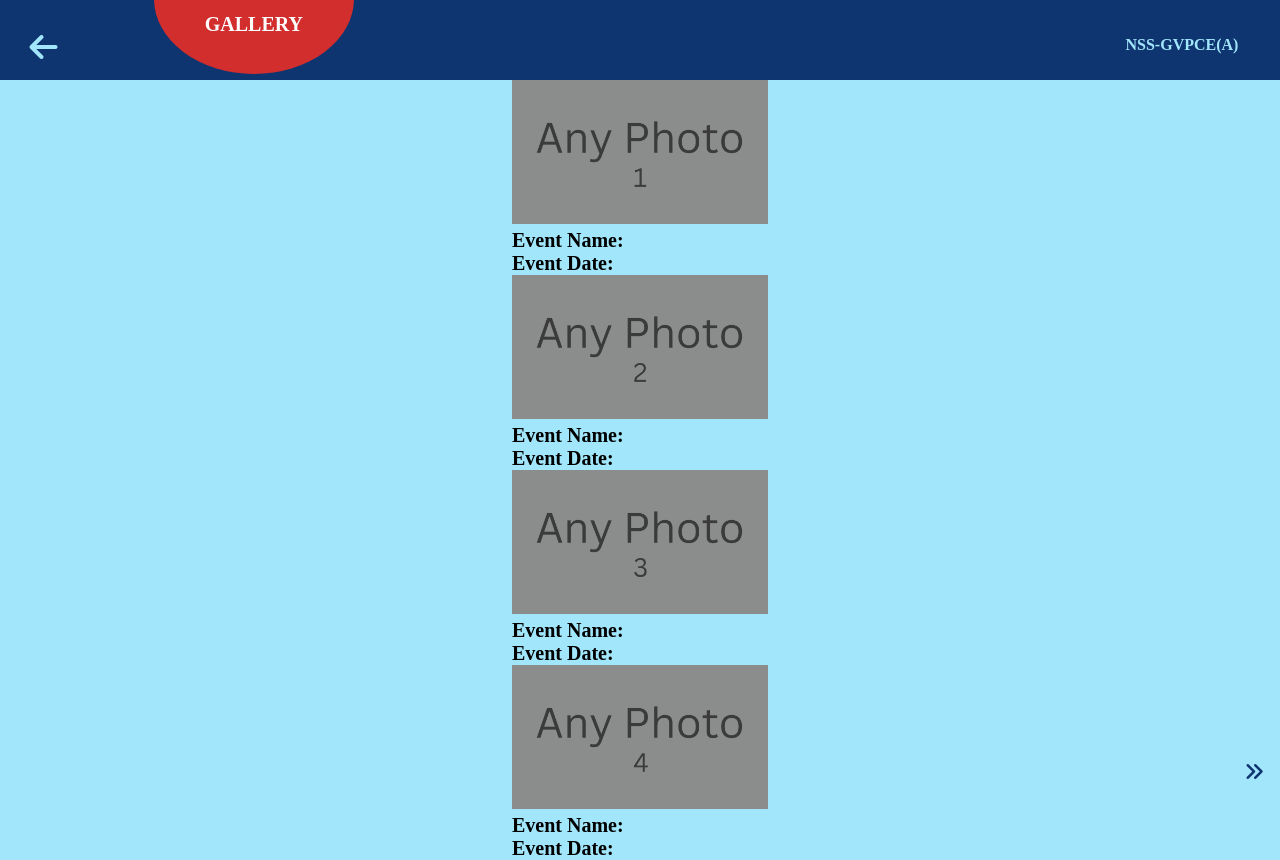
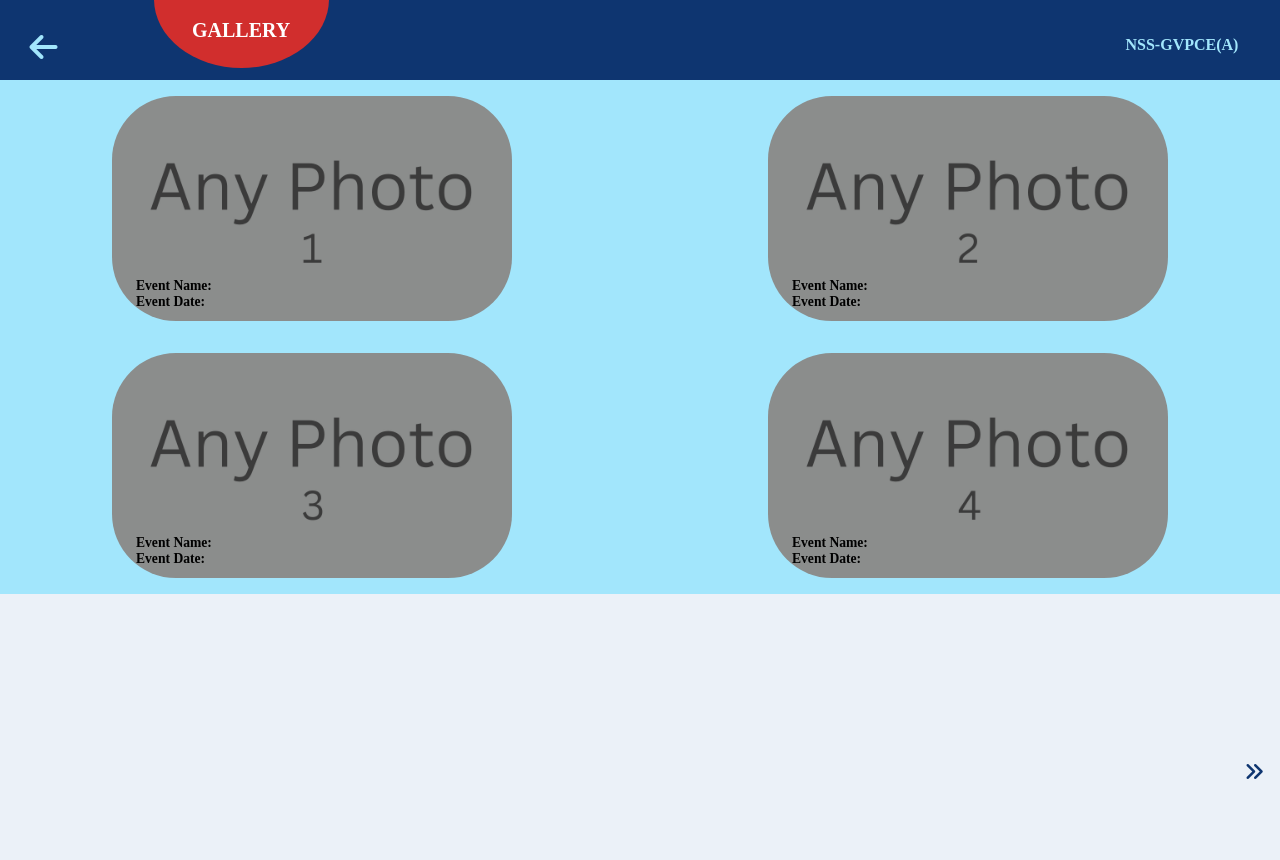
Before and after one commit to chemdocsweb/new_repo_nss, a plain HTML site: page frontend/public/gallery.html in a window 1280 px wide. After the commit the page ends 800 px from the top, so only its background shows below. Drawn offline with Linux system fonts and the light colour scheme.

Commit message:
gallery done

```diff
--- a/frontend/public/gallery.html
+++ b/frontend/public/gallery.html
@@ -121,5 +121,50 @@
   </main>
 </body>
 <script type="text/javascript" src="main.js"></script>
+<script>
 
+  window.addEventListener('resize', update_image_per_page())
+
+  function update_image_per_page() {
+    var screenWidth = window.innerWidth;
+    if (screenWidth < 768 && screenWidth > 1024) {
+      var imgs_per_page = 6;
+    } else {
+      var imgs_per_page = 4;
+    }
+    console.log(imgs_per_page)
+  }
+  function paginate(page) {
+  var start = (page - 1) * imgs_per_page;
+  var end = start + imgs_per_page;
+  gallery_cards.forEach((card, index) => {
+    card.style.display = (index >= start && index < end) ? 'block' : 'none';
+  });
+  var left_btn = document.getElementById("left_btn");
+  var right_btn = document.getElementById("right_btn");
+
+  if (page === 1) {
+    left_btn.style.opacity = 0;
+    left_btn.style.pointerEvents = 'none';
+  } else {
+    left_btn.style.opacity = 1;
+    left_btn.style.pointerEvents = 'auto';
+  }
+
+  if (page === no_of_pages) {
+    right_btn.style.opacity = 0;
+    right_btn.style.pointerEvents = 'none';
+  } else {
+    right_btn.style.opacity = 1;
+    right_btn.style.pointerEvents = 'auto';
+  }
+}
+  var current_page = 1;
+  var gallery_cards = Array.from(document.getElementsByClassName('gallery_img'));
+  var gallery_img_count = gallery_cards.length;
+  var imgs_per_page = 4;
+  var no_of_pages = Math.ceil(gallery_img_count / imgs_per_page);
+  paginate(current_page, imgs_per_page);
+
+</script>
 </html>
--- a/frontend/public/main.js
+++ b/frontend/public/main.js
@@ -1,3 +1,7 @@
+var screenWidth = window.innerWidth;
+var screenHeight = window.innerHeight;
+var screenAspect_ratio = screenHeight/screenWidth
+
 function back(){
   window.history.back();
 }
@@ -132,20 +136,11 @@ function description(element) {
 
 
 
-var screenWidth = window.innerWidth;
-var screenHeight = window.innerHeight;
-var screenAspect_ratio = screenHeight/screenWidth
+
 
 if (window.location.href.includes("index.html")) {
 
 } else if (window.location.href.includes("gallery.html")) {
-  var current_page = 1;
-  var gallery_cards = Array.from(document.getElementsByClassName('gallery_img'));
-  var gallery_img_count = gallery_cards.length;
-  var imgs_per_page = 4;
-  var no_of_pages = Math.ceil(gallery_img_count / imgs_per_page);
-  paginate(current_page);
-
 } else if (window.location.href.includes("events.html")) {
   var upcoming_events = document.getElementById('upcoming_events');
   upcoming_events.style.display = 'block';
--- a/frontend/public/styles.css
+++ b/frontend/public/styles.css
@@ -6,6 +6,10 @@
   --bluish_color2: #3A3C71;
   --bluish_color3: #2E528F;
   --redish_color: #D12E2D;
+  --gallery_img_ratio: calc(16/9);
+  --gallery_img_width_m: 80vw;
+  --gallery_img_width_t: 40vw;
+  --gallery_img_width_d: 25rem;
 }
 * {
   margin: 0;
@@ -223,24 +227,20 @@ body {
 }
 
 .gallery {
-  display: flex;
-  flex-direction: column;
-  justify-content: flex-start;
-  align-items: center;
-  height: 100vh;
+  display: block;
 }
 .gallery header {
-  flex: 0 0 10%;
   display: flex;
   justify-content: space-between;
-  align-items: center;
+  align-items: flex-start;
   width: 100%;
   height: 5rem;
   background-color: var(--bluish_color);
   padding: .75rem .25rem;
 }
 .gallery .back_button_div {
-  align-self: flex-start;
+  display: flex;
+  align-items: flex-start;
   flex: 0 1 20%;
 }
 .gallery .title {
@@ -254,7 +254,6 @@ body {
   margin-left: 2rem;
   padding: 1.125rem;
   padding-top: 3rem;
-
 }
 .gallery .title h1 {
   position: relative;
@@ -272,30 +271,41 @@ body {
 .gallery .nss_title h3 {
   font-size: medium;
 }
-
 .gallery main {
-  flex: 0 1 90%;
   background-color: var(--cyanish_color);
+}
+.gallery .gallery_imgs {
   display: flex;
+  flex-wrap: wrap;
+  flex-direction: column;
   justify-content: center;
   align-items: center;
-  width: 100%;
-  height: 100%;
+  padding: 1rem 0;
 }
-
-.gallery main img {
-  width: 20vw;
+.gallery .gallery_img {
+  height: calc((1/var(--gallery_img_ratio))*var(--gallery_img_width_m));
+  margin: .5rem 0;
+}
+.gallery .gallery_img img {
+  width: var(--gallery_img_width_m);
+  border-radius: 2rem;
+}
+.gallery .img_details {
+  position: absolute;
+  margin: -3rem 0 0 1.5rem;
+}
+.gallery .img_details h4 {
+  font-size: .85rem;
 }
 .gallery .pagation {
   flex: 0 0 50%;
   width: 100%;
   display: grid;
+  position: fixed;
   grid-template-columns: repeat(2, 1fr);
   justify-content: space-between;
-  position: absolute;
   bottom: 2vh;
 }
-
 .gallery .pagation .btn {
   width: 100%;
   padding: 0 1rem;
@@ -312,16 +322,12 @@ body {
   background: none;
   outline: none;
 }
-.gallery .pagation #left_btn {
-  text-align: left;
-}
-.gallery .pagation #right_btn {
-  text-align: right;
-}
 .gallery .pagation button i {
   color: var(--bluish_color);
   font-size: 1.25rem;
 }
+
+
 @media only screen and (min-width: 768px) {
   body {
     font-size: 1.25rem;
@@ -343,16 +349,46 @@ body {
     padding: 2vw;
   }
   .gallery .title {
-    margin-top: -6.5vw;
+    margin-top: -7.5vw;
     margin-left: 10vw;
-    padding: 3vw 4vw;
+    padding: 2vw 3vw;
     padding-top: 7vw;
   }
+  .gallery .gallery_imgs {
+    display: grid;
+    grid-template-columns: repeat(2, 1fr);
+    gap: 2rem;
+  }
+  .gallery .gallery_img {
+    place-self: center;
+    height: calc((1/var(--gallery_img_ratio))*var(--gallery_img_width_t));
+    margin: 0;
+  }
+  .gallery .gallery_img img {
+    width: var(--gallery_img_width_t);
+    border-radius:
 }
 
 @media only screen and (min-width:1024px) {
+  body {
+    min-width: 100dvh;
+  }
   .home .gallery_photos img {
     width: auto;
     height: 65vh;
   }
+  .gallery .gallery_imgs {
+    display: grid;
+    grid-template-columns: repeat(2, 1fr);
+    gap: 2rem;
+  }
+  .gallery .gallery_img {
+    place-self: center;
+    height: calc((1/var(--gallery_img_ratio))*var(--gallery_img_width_d));
+    margin: 0;
+  }
+  .gallery .gallery_img img {
+    width: var(--gallery_img_width_d);
+    border-radius: 4rem;
+  }
 }
```
